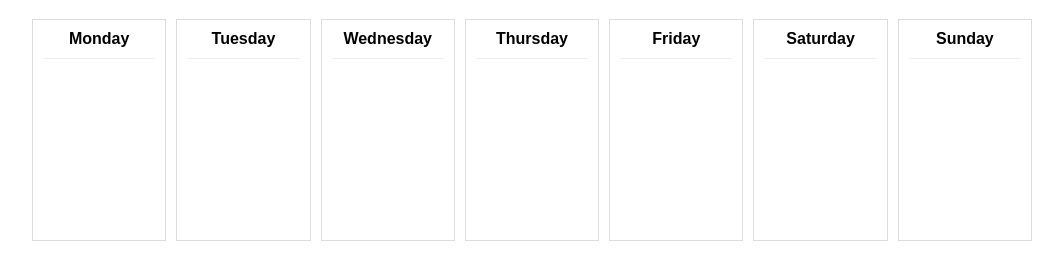
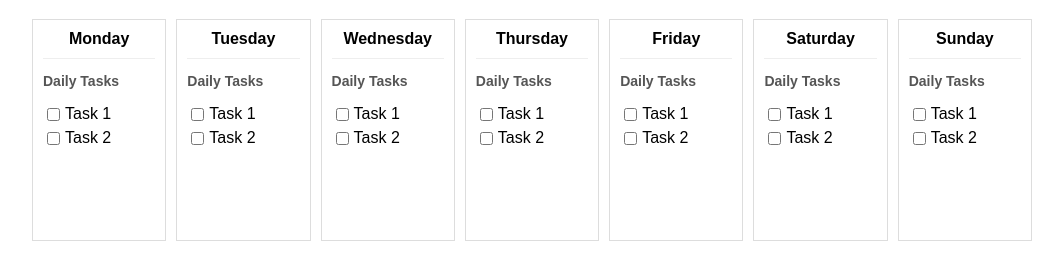
Before and after one commit to Ycl444/CSE485, a plain HTML site: page index.html in a window 1280 px wide. Shown: the part 81-360 px from the top of the page, without its empty margins (108-1171 px from the left). Drawn offline with Linux system fonts and the light colour scheme.

Commit message:
Add daily tasks to each day

```diff
--- a/index.html
+++ b/index.html
@@ -32,6 +32,26 @@
             padding-bottom: 10px;
             border-bottom: 1px solid #eee;
         }
+        .tasks-section {
+            margin-top: 10px;
+        }
+        .tasks-section h3 {
+            font-size: 14px;
+            margin-bottom: 5px;
+            color: #555;
+        }
+        .task-list {
+            list-style-type: none;
+            padding-left: 0;
+        }
+        .task-item {
+            display: flex;
+            align-items: center;
+            margin-bottom: 5px;
+        }
+        .task-item input {
+            margin-right: 5px;
+        }
     </style>
 </head>
 <body>
@@ -40,24 +60,115 @@
     <div class="week-grid">
         <div class="day">
             <div class="day-header">Monday</div>
+            <div class="tasks-section">
+                <h3>Daily Tasks</h3>
+                <ul class="task-list">
+                    <li class="task-item">
+                        <input type="checkbox" id="mon-task1">
+                        <label for="mon-task1">Task 1</label>
+                    </li>
+                    <li class="task-item">
+                        <input type="checkbox" id="mon-task2">
+                        <label for="mon-task2">Task 2</label>
+                    </li>
+                </ul>
+            </div>
         </div>
         <div class="day">
             <div class="day-header">Tuesday</div>
+            <div class="tasks-section">
+                <h3>Daily Tasks</h3>
+                <ul class="task-list">
+                    <li class="task-item">
+                        <input type="checkbox" id="tue-task1">
+                        <label for="tue-task1">Task 1</label>
+                    </li>
+                    <li class="task-item">
+                        <input type="checkbox" id="tue-task2">
+                        <label for="tue-task2">Task 2</label>
+                    </li>
+                </ul>
+            </div>
         </div>
         <div class="day">
             <div class="day-header">Wednesday</div>
+            <div class="tasks-section">
+                <h3>Daily Tasks</h3>
+                <ul class="task-list">
+                    <li class="task-item">
+                        <input type="checkbox" id="wed-task1">
+                        <label for="wed-task1">Task 1</label>
+                    </li>
+                    <li class="task-item">
+                        <input type="checkbox" id="wed-task2">
+                        <label for="wed-task2">Task 2</label>
+                    </li>
+                </ul>
+            </div>
         </div>
         <div class="day">
             <div class="day-header">Thursday</div>
+            <div class="tasks-section">
+                <h3>Daily Tasks</h3>
+                <ul class="task-list">
+                    <li class="task-item">
+                        <input type="checkbox" id="thu-task1">
+                        <label for="thu-task1">Task 1</label>
+                    </li>
+                    <li class="task-item">
+                        <input type="checkbox" id="thu-task2">
+                        <label for="thu-task2">Task 2</label>
+                    </li>
+                </ul>
+            </div>
         </div>
         <div class="day">
             <div class="day-header">Friday</div>
+            <div class="tasks-section">
+                <h3>Daily Tasks</h3>
+                <ul class="task-list">
+                    <li class="task-item">
+                        <input type="checkbox" id="fri-task1">
+                        <label for="fri-task1">Task 1</label>
+                    </li>
+                    <li class="task-item">
+                        <input type="checkbox" id="fri-task2">
+                        <label for="fri-task2">Task 2</label>
+                    </li>
+                </ul>
+            </div>
         </div>
         <div class="day">
             <div class="day-header">Saturday</div>
+            <div class="tasks-section">
+                <h3>Daily Tasks</h3>
+                <ul class="task-list">
+                    <li class="task-item">
+                        <input type="checkbox" id="sat-task1">
+                        <label for="sat-task1">Task 1</label>
+                    </li>
+                    <li class="task-item">
+                        <input type="checkbox" id="sat-task2">
+                        <label for="sat-task2">Task 2</label>
+                    </li>
+                </ul>
+            </div>
         </div>
         <div class="day">
             <div class="day-header">Sunday</div>
+            <div class="tasks-section">
+                <h3>Daily Tasks</h3>
+                <ul class="task-list">
+                    <li class="task-item">
+                        <input type="checkbox" id="sun-task1">
+                        <label for="sun-task1">Task 1</label>
+                    </li>
+                    <li class="task-item">
+                        <input type="checkbox" id="sun-task2">
+                        <label for="sun-task2">Task 2</label>
+                    </li>
+                </ul>
+            </div>
         </div>
     </div>
 </body>
```
